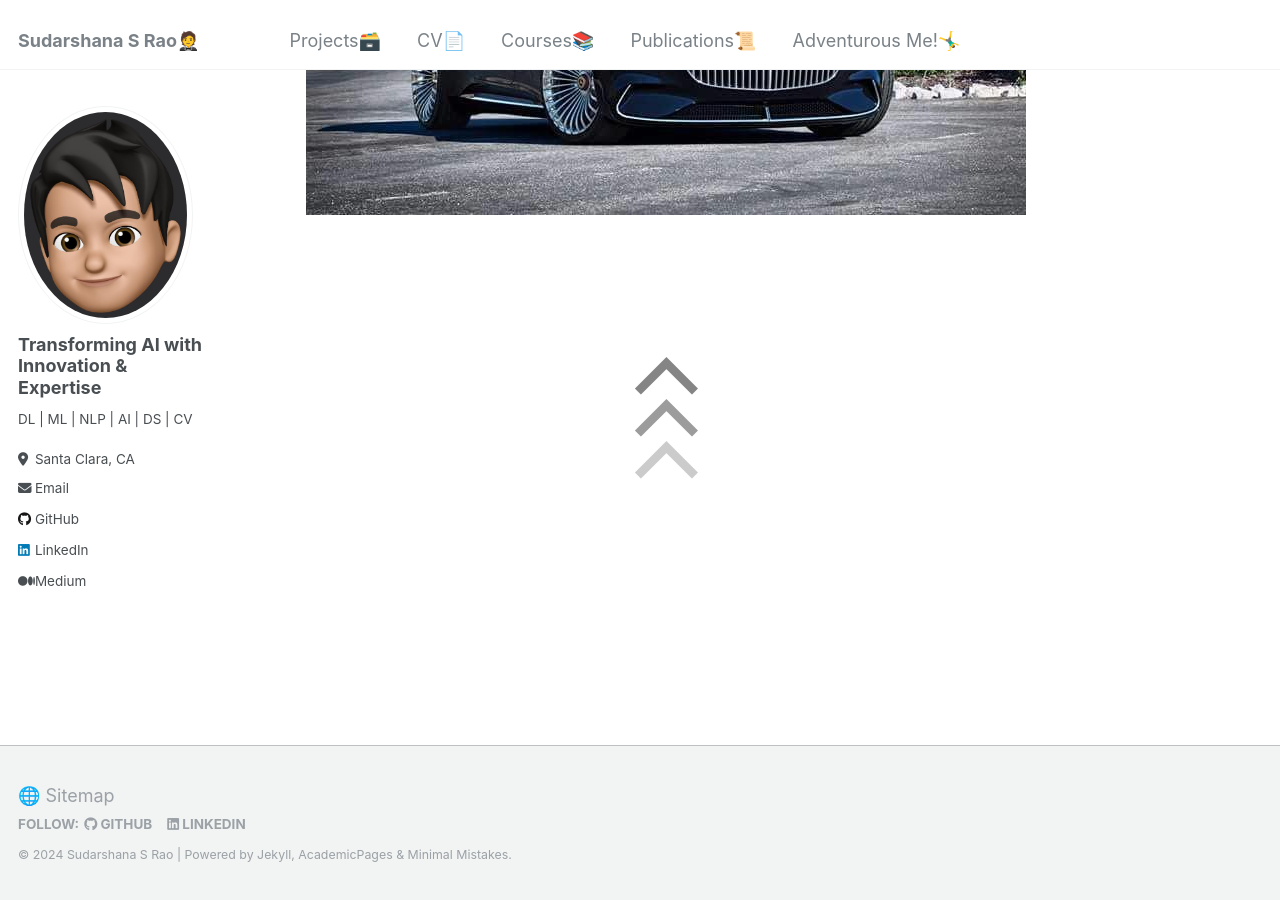
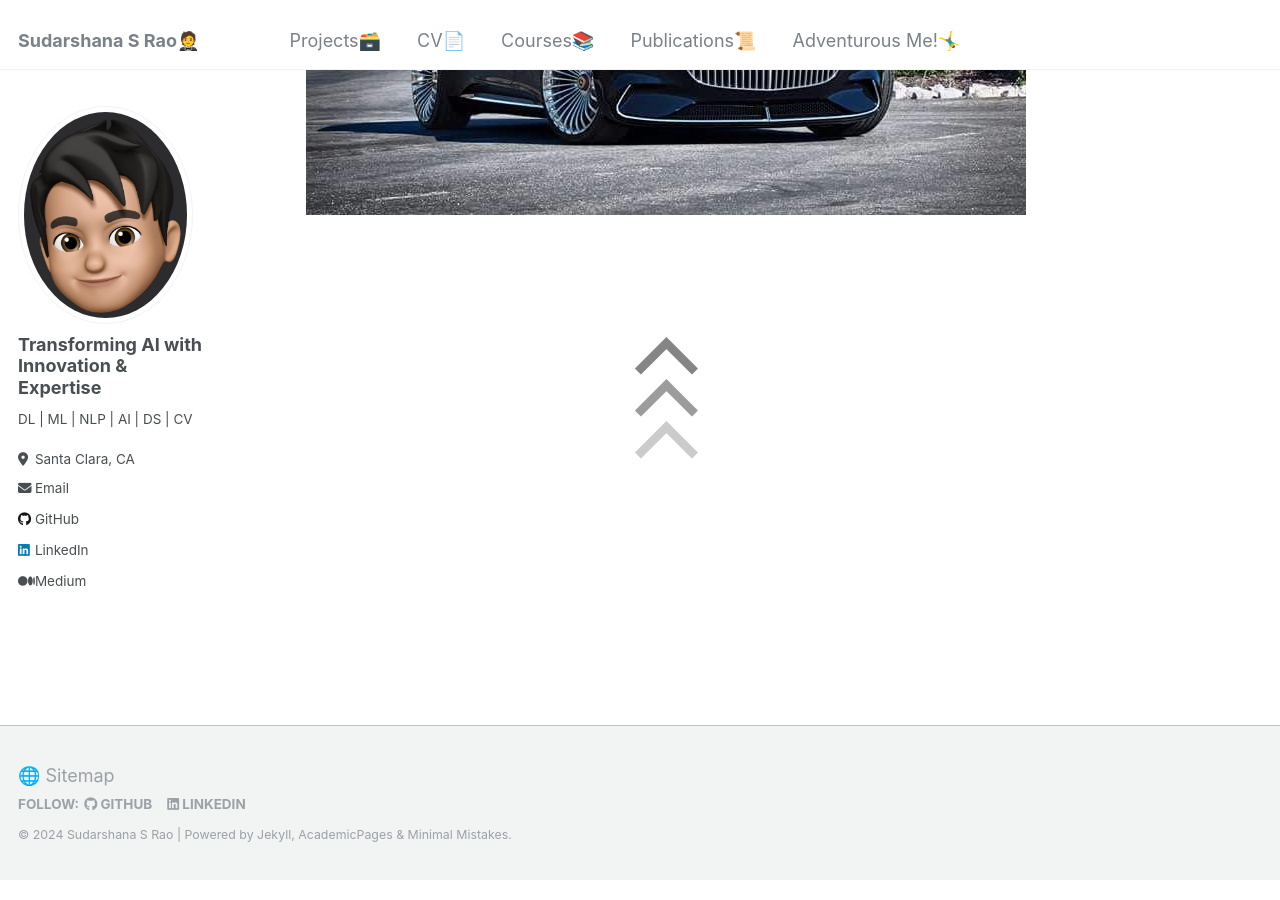
Before and after one commit to SudarshanaSRao/SudarshanaSRao.github.io, a Jekyll site: the page built from _pages/about.md, in a window 1280 px wide and 900 px high, scrolled down 2259 px. Built offline with Jekyll 4.4.1, drawn with Linux system fonts in a browser that asks for light colours.

Commit message:
Update about.md

```diff
--- a/_pages/about.md
+++ b/_pages/about.md
@@ -195,7 +195,7 @@
     <img src='/images/Carcool.jpg' alt="Cool Car">
 </div>
 
-<div class="arrow-container0" style="margin-top: -50px;">
+<div class="arrow-container0" style="margin-top: -70px;">
         <a href="#top" class="arrow" style="font-size: 6em; text-decoration: none;">&#x2303;</a>
         <a href="#top" class="arrow" style="font-size: 6em; text-decoration: none;">&#x2303;</a>
         <a href="#top" class="arrow" style="font-size: 6em; text-decoration: none;">&#x2303;</a>
```
